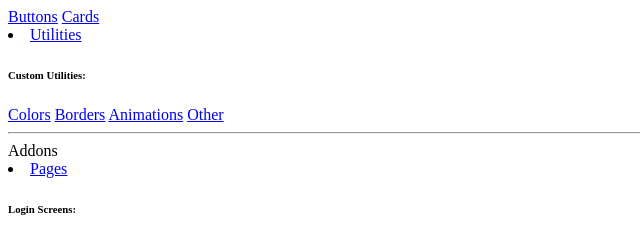
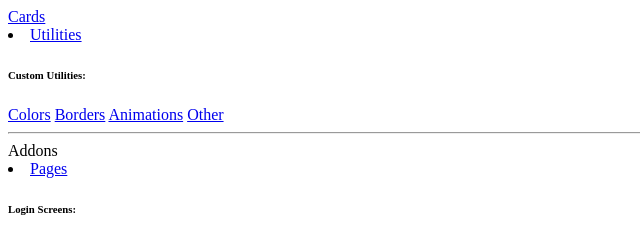
Before and after one commit to Imbrr/sb-admin, a website: page charts.html in a window 1280 px wide. Shown: the top 237 px of the page, 0-640 px from the left. Drawn offline with Linux system fonts and the light colour scheme; some icons are missing.

Commit message:
Update charts.html

```diff
--- a/charts.html
+++ b/charts.html
@@ -7,7 +7,6 @@
     <meta http-equiv="X-UA-Compatible" content="IE=edge">
     <meta name="viewport" content="width=device-width, initial-scale=1, shrink-to-fit=no">
     <meta name="description" content="">
-                        <a class="collapse-item" href="buttons.html">Buttons</a>
                         <a class="collapse-item" href="cards.html">Cards</a>
                     </div>
                 </div>
```
